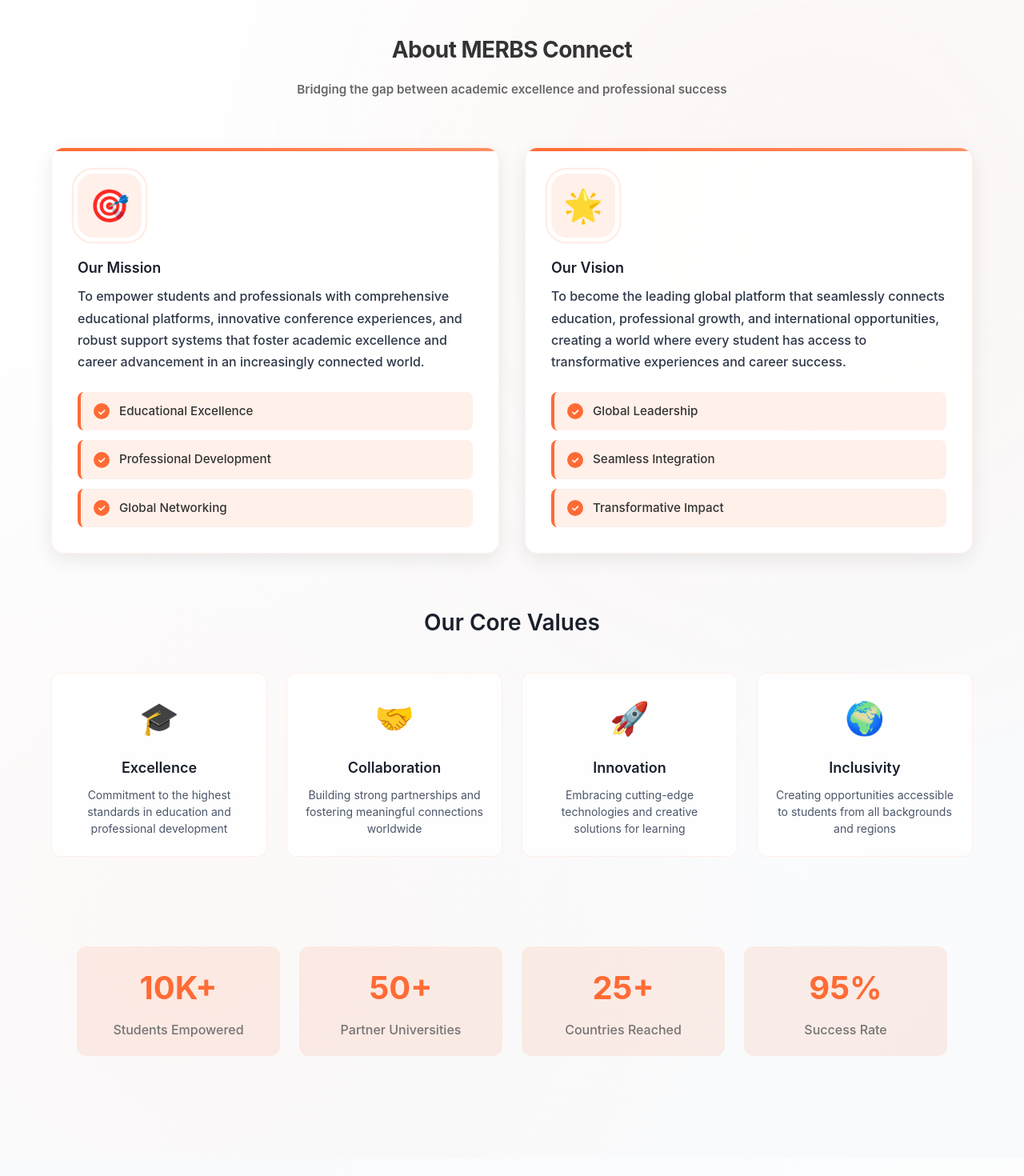
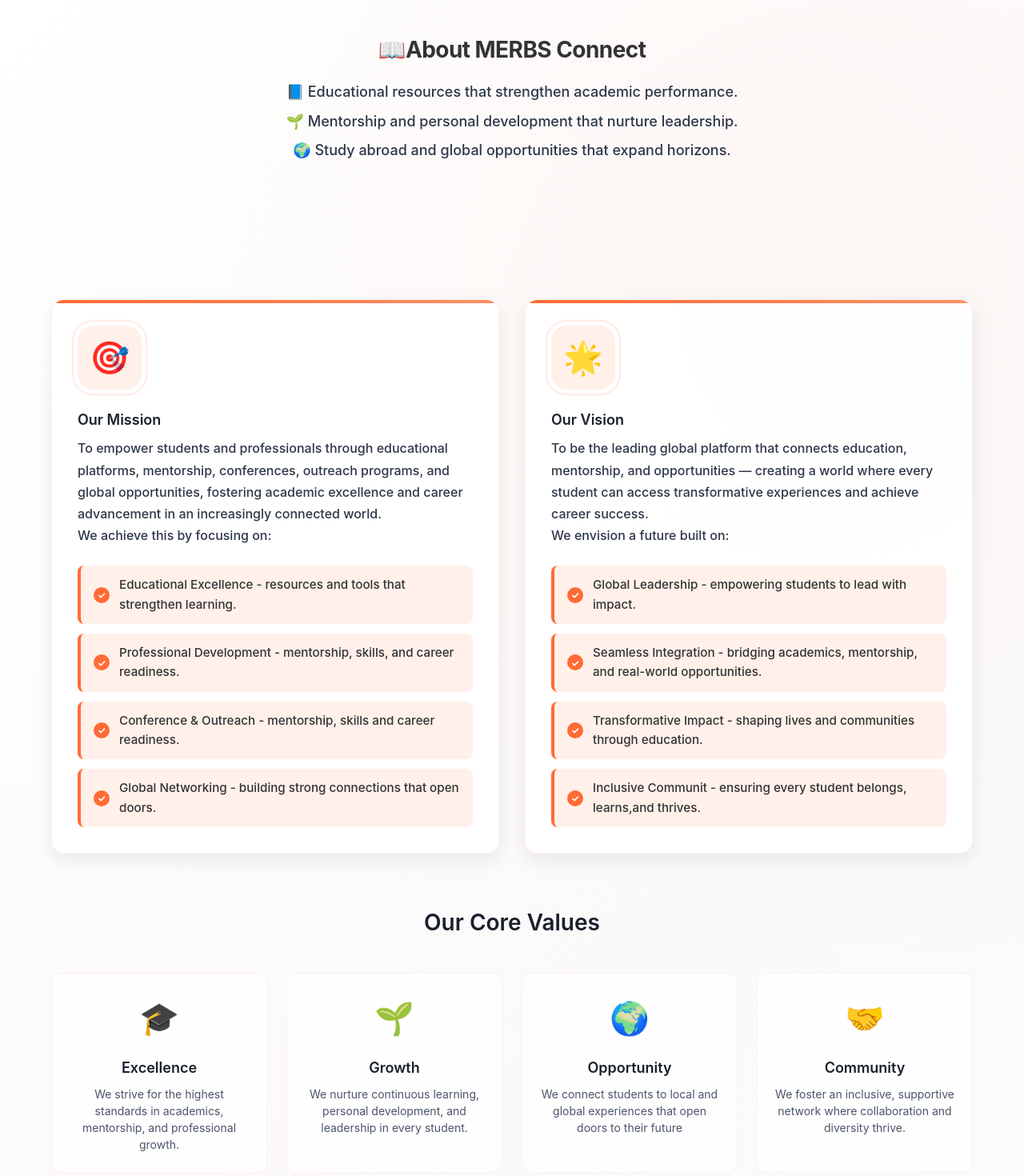
Before and after one commit to Ih4c/merbsconnect, a React (Vite) app: page / in a window 1280 px wide. Shown: the part 820-2290 px from the top of the page at 80% size. Built offline with nearby package versions, Linux system fonts and the light colour scheme.

Commit message:
modified about content

```diff
--- a/src/components/sections/ComingSoonSections.tsx
+++ b/src/components/sections/ComingSoonSections.tsx
@@ -67,7 +67,7 @@
           <div className="coming-soon-visual">
             <div className="visual-placeholder">
               <img
-                src="https://images.unsplash.com/photo-1522202176988-66273c2fd55f?ixlib=rb-4.0.3&ixid=M3wxMjA3fDB8MHxwaG90by1wYWdlfHx8fGVufDB8fHx8fA%3D%3D&auto=format&fit=crop&w=2071&q=80"
+                src="/src/assets/studentcompanion.jpg"
                 alt="Student Companion"
               />
               <div className="visual-overlay">
--- a/src/components/sections/MerbsAbout.tsx
+++ b/src/components/sections/MerbsAbout.tsx
@@ -1,15 +1,47 @@
-import React from 'react';
+import React, { useEffect, useState } from 'react';
 import '../../styles/MerbsAbout.css';
 
 const MerbsAbout: React.FC = () => {
+  const descriptionLines = [
+    "MerbsConnect is an innovative, student-focused mentorship platform empowering learners across all disciplines.",
+    "We provide students with the tools, guidance, and opportunities to excel academically, grow personally, and succeed professionally.",
+    "Through our structured programs and initiatives, students gain access to:",
+    "📘 Educational resources that strengthen academic performance.",
+    "🌱 Mentorship and personal development that nurture leadership.",
+    "🌍 Study abroad and global opportunities that expand horizons.",
+    "🎤 Conferences, Outreach, and workshops that inspire growth and networking.",
+    "At MerbsConnect, we bridge the gap between academic learning and real-world application.",
+    "Our community brings together students, mentors, and professionals from diverse fields to collaborate, learn, and rise together.",
+    "MerbsConnect is more than a platform — it’s a thriving Community where students explore new opportunities, unlock potential, and build valuable connections that last a lifetime."
+  ];
+
+  const [currentIndex, setCurrentIndex] = useState(0);
+  const linesPerSlide = 3;
+  const interval = 5000; // 4 seconds per slide
+
+  useEffect(() => {
+    const timer = setInterval(() => {
+      setCurrentIndex((prev) => (prev + linesPerSlide) % descriptionLines.length);
+    }, interval);
+    return () => clearInterval(timer);
+  }, [descriptionLines.length]);
+
+  const currentSet = descriptionLines.slice(currentIndex, currentIndex + linesPerSlide);
+
   return (
     <section className="merbs-about" id="about">
       <div className="merbs-about-container">
         <div className="section-header">
-          <h2 className="section-title">About MERBS Connect</h2>
-          <p className="section-subtitle">
-            Bridging the gap between academic excellence and professional success
-          </p>
+          <h2 className="section-title">📖About MERBS Connect</h2>
+
+          {/* Modified description with slideshow */}
+          <div className="section-subtitle slideshow-wrapper">
+            <div key={currentIndex} className="slideshow-slide">
+              {currentSet.map((line, idx) => (
+                <p key={idx}>{line}</p>
+              ))}
+            </div>
+          </div>
         </div>
 
         <div className="about-content">
@@ -21,22 +53,27 @@
               </div>
               <h3 className="card-title">Our Mission</h3>
               <p className="card-description">
-                To empower students and professionals with comprehensive educational platforms,
-                innovative conference experiences, and robust support systems that foster academic
-                excellence and career advancement in an increasingly connected world.
+                To empower students and professionals through educational platforms, mentorship, conferences, outreach programs, and global opportunities,
+                fostering academic excellence and career advancement in an increasingly connected world.
+                <br />
+                We achieve this by focusing on:
               </p>
               <div className="card-highlights">
                 <div className="highlight-item">
                   <span className="highlight-icon">✓</span>
-                  <span>Educational Excellence</span>
+                  <span>Educational Excellence - resources and tools that strengthen learning.</span>
                 </div>
                 <div className="highlight-item">
                   <span className="highlight-icon">✓</span>
-                  <span>Professional Development</span>
+                  <span>Professional Development - mentorship, skills, and career readiness.</span>
                 </div>
                 <div className="highlight-item">
                   <span className="highlight-icon">✓</span>
-                  <span>Global Networking</span>
+                  <span>Conference & Outreach - mentorship, skills and career readiness.</span>
+                </div>
+                <div className="highlight-item">
+                  <span className="highlight-icon">✓</span>
+                  <span>Global Networking - building strong connections that open doors.</span>
                 </div>
               </div>
             </div>
@@ -48,22 +85,27 @@
               </div>
               <h3 className="card-title">Our Vision</h3>
               <p className="card-description">
-                To become the leading global platform that seamlessly connects education,
-                professional growth, and international opportunities, creating a world where
-                every student has access to transformative experiences and career success.
+                To be the leading global platform that connects education, mentorship,
+                and opportunities — creating a world where every student can access transformative experiences and achieve career success.
+                <br />
+                We envision a future built on:
               </p>
               <div className="card-highlights">
                 <div className="highlight-item">
                   <span className="highlight-icon">✓</span>
-                  <span>Global Leadership</span>
+                  <span>Global Leadership - empowering students to lead with impact.</span>
                 </div>
                 <div className="highlight-item">
                   <span className="highlight-icon">✓</span>
-                  <span>Seamless Integration</span>
+                  <span>Seamless Integration - bridging academics, mentorship, and real-world opportunities.</span>
                 </div>
                 <div className="highlight-item">
                   <span className="highlight-icon">✓</span>
-                  <span>Transformative Impact</span>
+                  <span>Transformative Impact - shaping lives and communities through education.</span>
+                </div>
+                <div className="highlight-item">
+                  <span className="highlight-icon">✓</span>
+                  <span>Inclusive Communit - ensuring every student belongs, learns,and thrives.</span>
                 </div>
               </div>
             </div>
@@ -76,22 +118,32 @@
               <div className="value-item">
                 <div className="value-icon">🎓</div>
                 <h4>Excellence</h4>
-                <p>Commitment to the highest standards in education and professional development</p>
+                <p>We strive for the highest standards in academics, mentorship, and professional growth.</p>
+              </div>
+              <div className="value-item">
+                <div className="value-icon">🌱 </div>
+                <h4>Growth</h4>
+                <p>We nurture continuous learning, personal development, and leadership in every student. </p>
+              </div>
+              <div className="value-item">
+                <div className="value-icon">🌍</div>
+                <h4>Opportunity</h4>
+                <p>We connect students to local and global experiences that open doors to their future</p>
               </div>
               <div className="value-item">
                 <div className="value-icon">🤝</div>
-                <h4>Collaboration</h4>
-                <p>Building strong partnerships and fostering meaningful connections worldwide</p>
+                <h4>Community</h4>
+                <p>We foster an inclusive, supportive network where collaboration and diversity thrive.</p>
               </div>
               <div className="value-item">
-                <div className="value-icon">🚀</div>
+                <div className="value-icon">💡 </div>
                 <h4>Innovation</h4>
-                <p>Embracing cutting-edge technologies and creative solutions for learning</p>
+                <p>We embrace creativity and technology to bridge the gap between learning and real-world application.</p>
               </div>
               <div className="value-item">
-                <div className="value-icon">🌍</div>
-                <h4>Inclusivity</h4>
-                <p>Creating opportunities accessible to students from all backgrounds and regions</p>
+                <div className="value-icon">❤️</div>
+                <h4>Impact</h4>
+                <p>We are committed to empowering students to make meaningful contributions to society.</p>
               </div>
             </div>
           </div>
--- a/src/components/sections/MerbsHero.tsx
+++ b/src/components/sections/MerbsHero.tsx
@@ -49,13 +49,15 @@
           {/* Left side - Text content */}
           <div className="merbs-hero-text-content">
             <h1 className="merbs-hero-main-title">
-              Welcome to <span className="brand-highlight">MERBS Connect</span>
+              You belong to <span className="brand-highlight">MERBS Connect</span>
             </h1>
 
             <p className="merbs-hero-subtitle">
-            Building a world where no student is left behind simply because they lacked guidance,
-            where potential is nurtured, purpose is discovered,
-            and every young dreamer is empowered to rise.
+            A world where no student is left behind simply because they lack guidance. Here, potential is nurtured, purpose is discovered,
+            and every dreamer is empowered to rise.
+            Be guided. Be connected. Be unstoppable..
+            <br/>
+            Stay Connected to your Success, Excellence, Growth, Potential, Purpose.
             </p>
 
             <div className="merbs-hero-features">
@@ -70,6 +72,10 @@
               <div className="feature-item">
                 <div className="feature-icon">🤝</div>
                 <span>Professional Network</span>
+              </div>
+              <div className="feature-item">
+                <div className="feature-icon">🌱</div>
+                <span>Mentorship for Growth</span>
               </div>
             </div>
 
--- a/src/styles/MerbsAbout.css
+++ b/src/styles/MerbsAbout.css
@@ -39,6 +39,7 @@
   text-shadow: 0 1px 2px rgba(255, 255, 255, 0.8);
 }
 
+/* Original subtitle style */
 .section-subtitle {
   font-size: 1.125rem;
   color: #2d3748;
@@ -47,6 +48,53 @@
   line-height: 1.6;
   font-weight: 500;
   text-shadow: 0 1px 2px rgba(255, 255, 255, 0.8);
+}
+
+/* === New slideshow styles for the About description === */
+.slideshow-wrapper {
+  height: 14em; /* fits about 3 lines */
+  overflow: hidden;
+  position: relative;
+  max-width: 600px;
+  margin: 0 auto;
+}
+
+.slideshow-slide {
+  display: flex;
+  flex-direction: column;
+  gap: 0.5rem;
+  animation: slideUp 0.6s ease forwards;
+}
+
+.slideshow-slide p {
+  margin: 0;
+  font-size: 1.125rem;
+  color: #2d3748;
+  line-height: 1.6;
+  font-weight: 500;
+}
+
+@keyframes slideUp {
+  from {
+    opacity: 0;
+    transform: translateY(20px);
+  }
+  to {
+    opacity: 1;
+    transform: translateY(0);
+  }
+}
+
+/* === Existing animations and responsive rules === */
+@keyframes fadeInUp {
+  from {
+    opacity: 0;
+    transform: translateY(30px);
+  }
+  to {
+    opacity: 1;
+    transform: translateY(0);
+  }
 }
 
 .about-content {
@@ -245,17 +293,6 @@
   font-weight: 500;
 }
 
-@keyframes fadeInUp {
-  from {
-    opacity: 0;
-    transform: translateY(30px);
-  }
-  to {
-    opacity: 1;
-    transform: translateY(0);
-  }
-}
-
 /* Responsive Design */
 @media (max-width: 768px) {
   .merbs-about {
```
Also changed, not shown: 1 other file (tests, documents, lock files or other folders).
